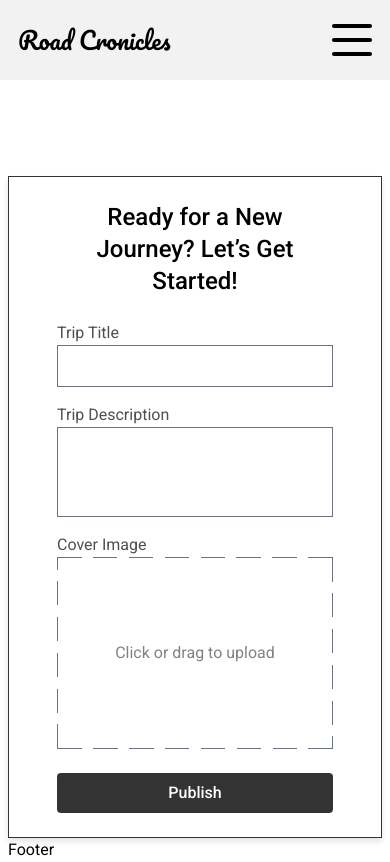
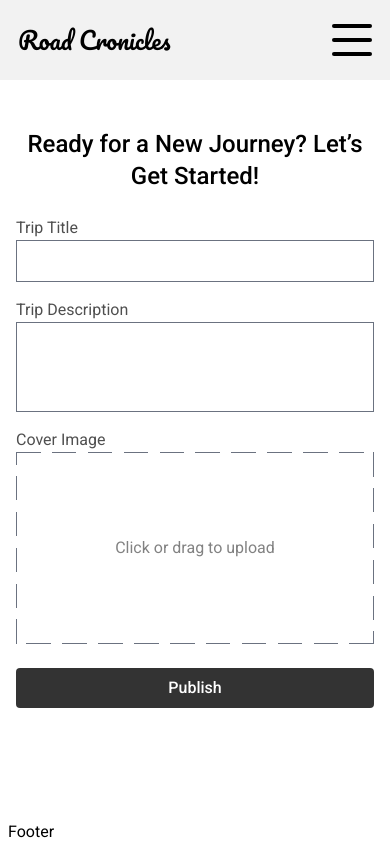
Before and after one commit to Griunvald/travel_app_client, a React (Vite) app in the folder client/: page /start-trip in a window 390 px wide. Built offline with nearby package versions, Linux system fonts and the light colour scheme.

Commit message:
Remove border in StartTrip form on mobile and decrease margin-top

```diff
--- a/client/src/components/pages/StartTrip.jsx
+++ b/client/src/components/pages/StartTrip.jsx
@@ -61,7 +61,7 @@ function StartTrip() {
 };
 
     return (
-        <div className="w-full md:w-[800px] mx-auto border border-primary shadow-soft px-12 pt-6 pb-6 mt-24">
+        <div className="w-full md:w-[600px] mx-auto md:border md:border-primary md:shadow-soft px-2 md:px-12 pt-6 pb-6 mt-6 md:mt-24">
             <h2 className="font-medium text-2xl text-center mb-6">Ready for a New Journey? Let’s Get Started!</h2>
 
             <Form onSubmit={handleSubmit}>
```
